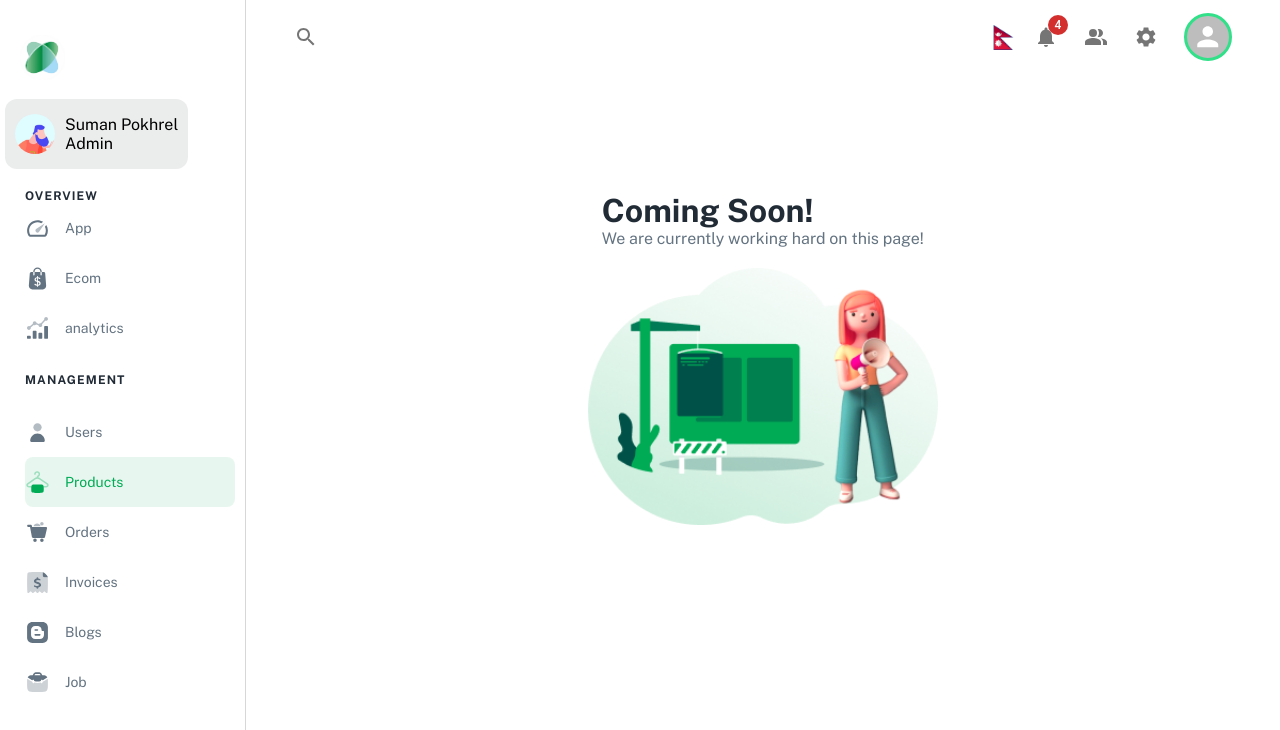
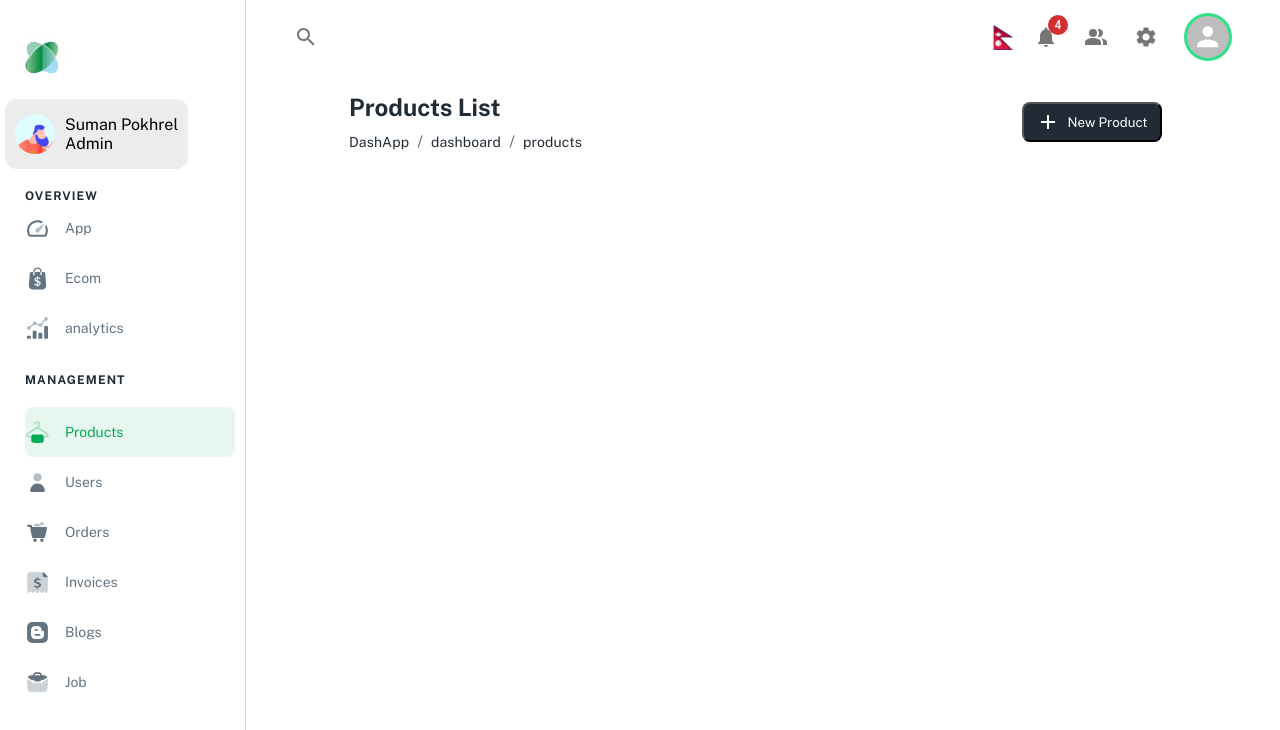
Before and after one commit to Suman196pokhrel/dashApp_FE, a React (Create React App) app: page /dashboard/products in a window 1280 px wide. Shown: the top 730 px of the page. Built offline with nearby package versions, Linux system fonts and the light colour scheme; sample sign-in values are in the browser's storage.

Commit message:
Default commit message

```diff
--- a/src/pages/products/Products.jsx
+++ b/src/pages/products/Products.jsx
@@ -1,9 +1,35 @@
 import React from 'react'
-import ComingSoon from '../../components/comingSoon/ComingSoon'
+import { Breadcrumbs } from '@mui/material'
+import AddIcon from '@mui/icons-material/Add';
+import "./products.scss"
 
 const Products = () => {
   return (
-    <ComingSoon />
+    <div className="products">
+
+      <div className="header">
+        <div className="left">
+          <h1>Products List</h1>
+          <Breadcrumbs >
+            <p>DashApp</p>
+            <p>dashboard</p>
+            <p>products</p>
+          </Breadcrumbs>
+        </div>
+
+        <div className="right">
+          <button>
+            <AddIcon />
+            <p>New Product</p>
+          </button>
+        </div>
+      </div>
+
+      <div className="prodTable">
+
+      </div>
+
+    </div>
   )
 }
 
--- /dev/null
+++ b/src/pages/products/products.scss
@@ -0,0 +1,59 @@
+.products {
+  //   background-color: rgba(255, 0, 0, 0.377);
+  width: 80%;
+  display: flex;
+  align-items: center;
+  justify-content: center;
+
+  .header {
+    width: 100%;
+    display: flex;
+    align-items: center;
+    justify-content: space-between;
+
+    h1 {
+      color: #212b36;
+
+      /* Desktop/H4 */
+      font-family: Public Sans;
+      font-size: 24px;
+      font-style: normal;
+      font-weight: 700;
+      line-height: 36px; /* 150% */
+      margin-bottom: 5px;
+    }
+
+    // background-color: yellow;
+    .left {
+      p {
+        color: #212b36;
+
+        /* Desktop/Body2 */
+        font-family: Public Sans;
+        font-size: 14px;
+        font-style: normal;
+        font-weight: 400;
+        line-height: 22px; /* 157.143% */
+      }
+    }
+
+    .right {
+      position: relative;
+      button {
+        position: absolute;
+        cursor: pointer;
+        top: -20px;
+        right: 15px;
+        display: flex;
+        padding: 6px 12px;
+        width: 140px;
+        justify-content: center;
+        align-items: center;
+        gap: 8px;
+        background-color: #212b36;
+        color: white;
+        border-radius: 8px;
+      }
+    }
+  }
+}
--- a/src/utils/sidebarConfig.js
+++ b/src/utils/sidebarConfig.js
@@ -11,8 +11,8 @@
     cart: getIcon('ic_cart'),
     invoice: getIcon('ic_invoice'),
     mail: getIcon('ic_mail'),
+    product: getIcon('ic_product'),
     user: getIcon('ic_user'),
-    product: getIcon('ic_product'),
     banking: getIcon('ic_banking'),
     calendar: getIcon('ic_calendar'),
     ecommerce: getIcon('ic_ecommerce'),
@@ -53,17 +53,18 @@
         title: "MANAGEMENT",
         listItems: [
             {
+                id: 2,
+                title: "Products",
+                url: "products",
+                icon: ICONS.product
+            },
+            {
                 id: 1,
                 title: "Users",
                 url: "users",
                 icon: ICONS.user
             },
-            {
-                id: 2,
-                title: "Products",
-                url: "products",
-                icon: ICONS.product
-            },
+
             {
                 id: 3,
                 title: "Orders",
```
Also changed, not shown: 12 other files (tests, documents, lock files or other folders).
